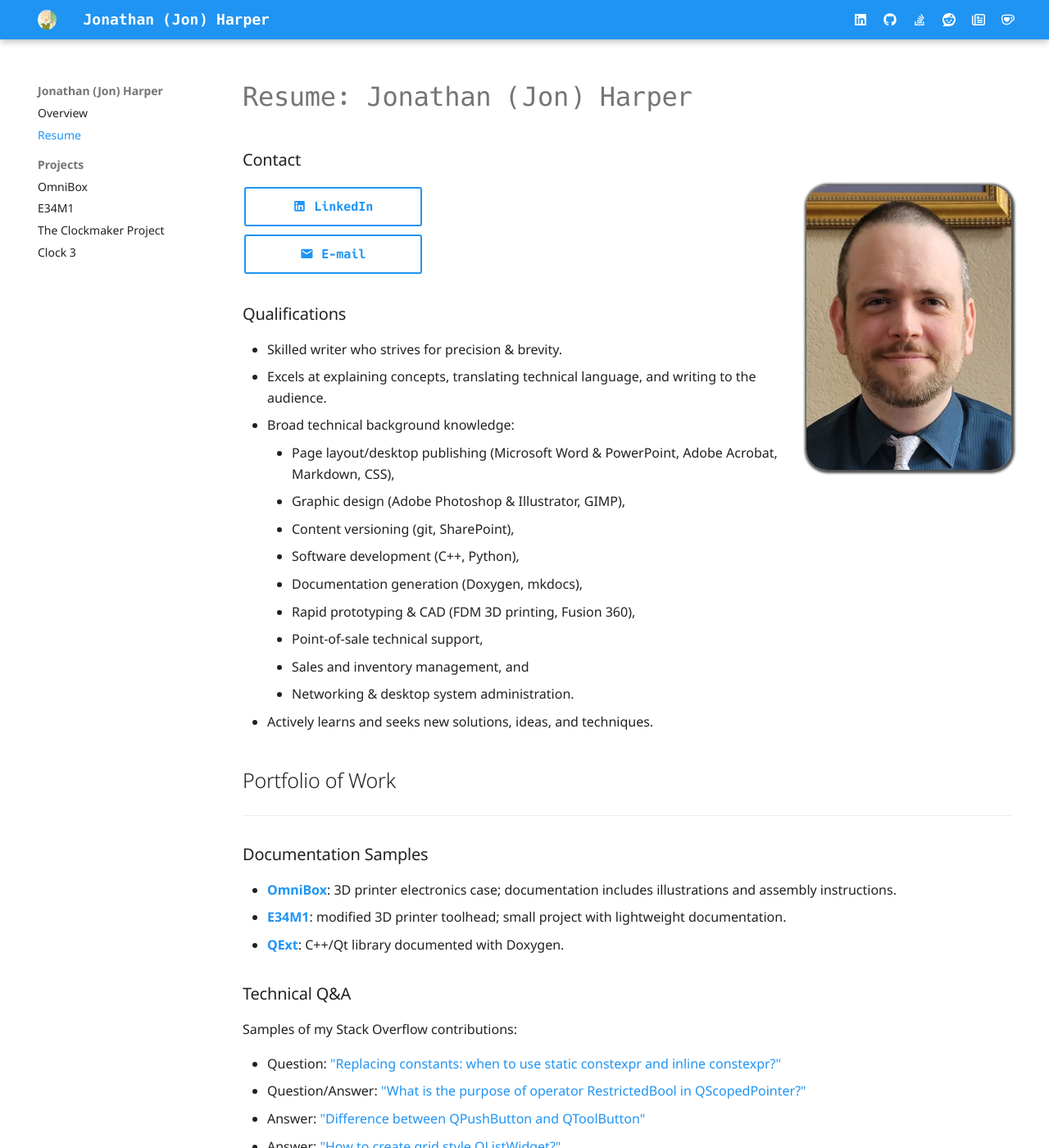
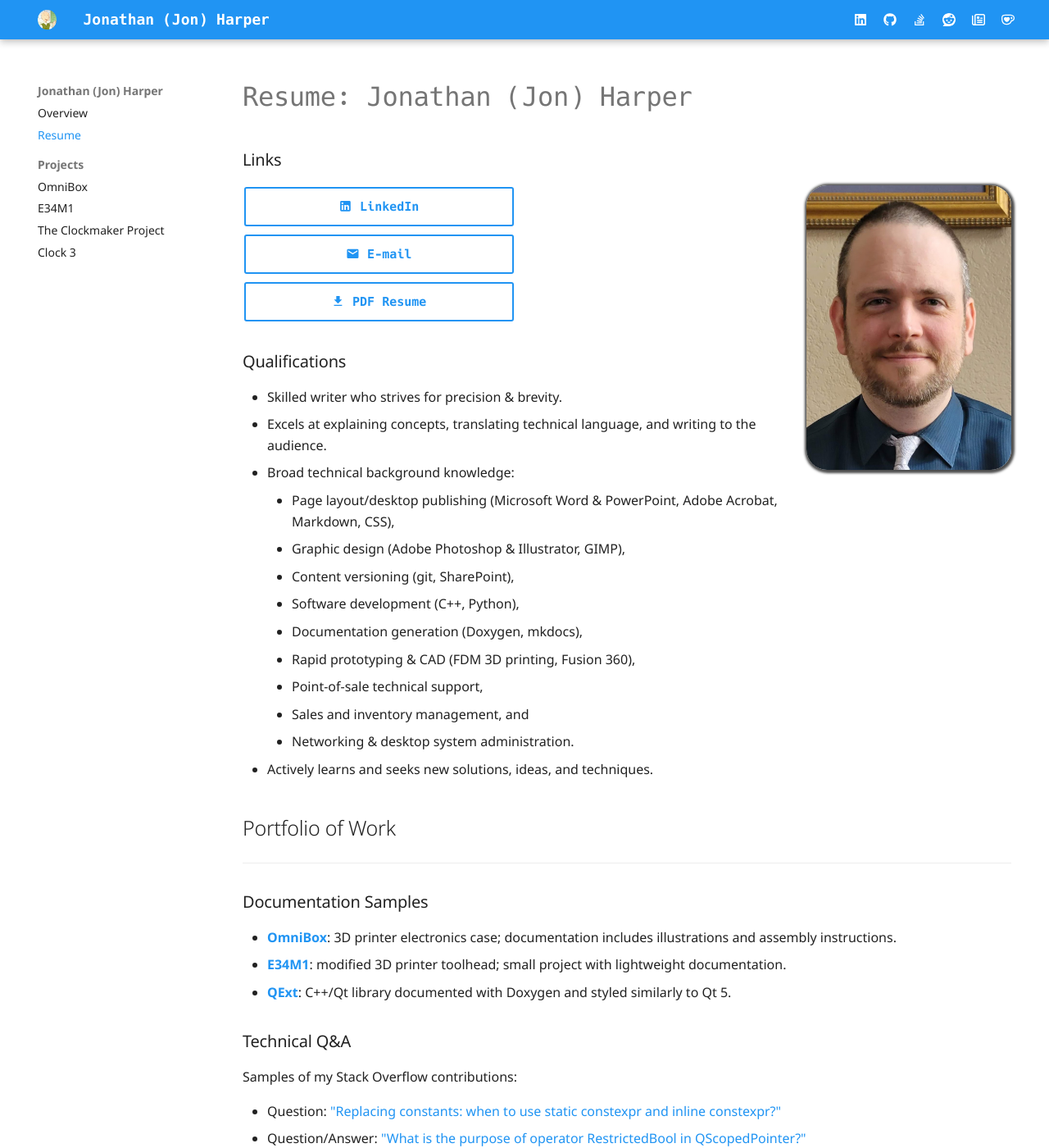
Before and after one commit to jon-harper/jon-harper.github.io, an MkDocs documentation site: the page built from docs/resume.md, in a window 1280 px wide and 1400 px high. Shown: the whole window at 82% size. Built offline with MkDocs 1.6.1 and Material for MkDocs 9.7.7, drawn with Linux system fonts in a browser that asks for light colours.

Commit message:
Added PDF resume

```diff
--- a/docs/resume.md
+++ b/docs/resume.md
@@ -8,16 +8,18 @@ hide: toc
 
 # Resume: Jonathan (Jon) Harper
 
-### Contact
+### Links
 
 [![photo of me](img/headshot.jpg){class="jh-photo"}](img/headshot.jpg)
 
-<div markdown class="jh-grid-container jh-grid-3">
+<div markdown class="jh-grid-container jh-grid-2">
 <div markdown class="jh-grid-container jh-grid-1 jh-link-grid">
 
 [:material-linkedin: LinkedIn](https://linkedin.com/in/jonspaceharper)
 
 [:material-email: E-mail](mailto:jonspaceharper@gmail.com)
+
+[:material-download: PDF Resume](assets/Resume_Jonathan_Harper.pdf)
 </div>
 </div>
 
@@ -44,7 +46,7 @@ hide: toc
 
 - **[OmniBox](https://jon-harper.github.io/OmniBox)**: 3D printer electronics case; documentation includes illustrations and assembly instructions.
 - **[E34M1](https://jon-harper.github.io/E34M1/)**: modified 3D printer toolhead; small project with lightweight documentation.
-- **[QExt](https://jon-harper.github.io/)**: C++/Qt library documented with Doxygen.
+- **[QExt](https://jon-harper.github.io/)**: C++/Qt library documented with Doxygen and styled similarly to Qt 5.
 
 ### Technical Q&A
 
```
Also changed, not shown: 1 other file.
